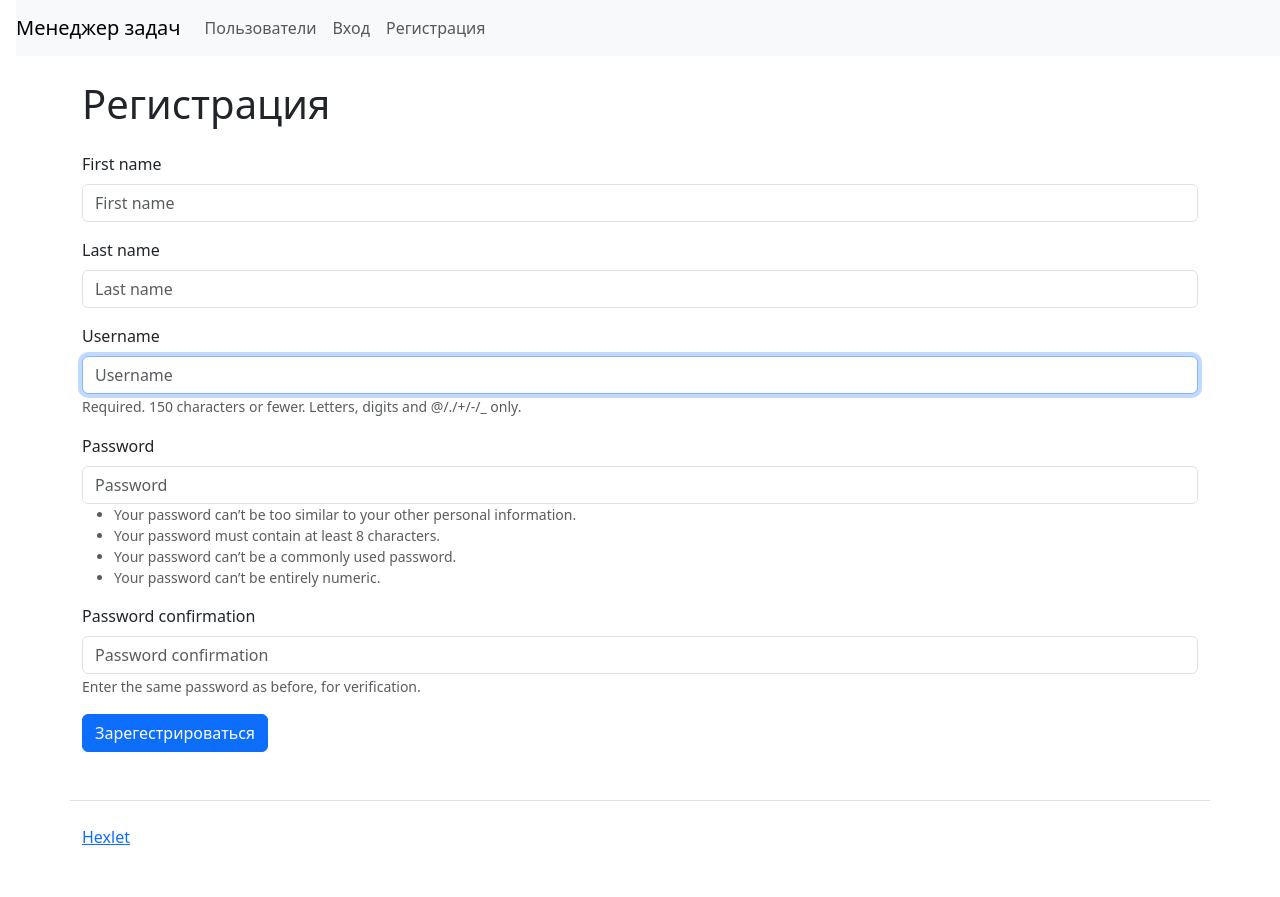
After one commit to mileoa/python-django-development-project-52, a Django app: page /users/create/ in a window 1280 px wide. The commit adds this page. Run offline with Django 5.2, Linux system fonts and the light colour scheme; some libraries are stand-ins or nearby versions.

```diff
--- a/task_manager/settings.py
+++ b/task_manager/settings.py
@@ -32,6 +32,8 @@ SECRET_KEY = os.environ.get(
 DEBUG = "RENDER" not in os.environ
 
 AUTH_USER_MODEL = "users.User"
+LOGIN_REDIRECT_URL = "/"
+LOGOUT_REDIRECT_URL = "/"
 
 ALLOWED_HOSTS = ["webserver"]
 if DEBUG:
--- a/task_manager/templates/base_template.html
+++ b/task_manager/templates/base_template.html
@@ -12,6 +12,9 @@
         {% block navigation %} {% include "navigation.html" %} {% endblock %}
     </nav>
     <div class="container wrapper flex-grow-1">
+      {% if messages %}
+        {% bootstrap_messages %}
+      {% endif %}
         <h1 class="my-4"></h1>
         <h1 class="my-4"></h1>
         {% block content %}{% endblock %}
--- a/task_manager/templates/index.html
+++ b/task_manager/templates/index.html
@@ -1,5 +1,4 @@
 {% extends "base_template.html"%}
-
 {% block title %} Менеджер задач {% endblock %}
 
 {% block content %}
--- a/task_manager/templates/navigation.html
+++ b/task_manager/templates/navigation.html
@@ -7,16 +7,21 @@
     <li class="nav-item">
       <a class="nav-link" href="/users/">Пользователи</a>
     </li>
-
-  </ul>
-  <ul class="navbar-nav">
-
+    {% if not user.is_authenticated %}
       <li class="nav-item">
-        <a class="nav-link" href="/login/">Вход</a>
+        <a class="nav-link" href="{% url 'login' %}">Вход</a>
       </li>
       <li class="nav-item">
-        <a class="nav-link" href="/users/create/">Регистрация</a>
+        <a class="nav-link" href="{% url 'user_create' %}">Регистрация</a>
       </li>
-
+    {% endif %}
   </ul>
+  {% if user.is_authenticated %}
+        <ul class="navbar-nav">
+          <form action="{% url 'logout' %}" method="post">
+            {% csrf_token %}
+            <input class="btn nav-link" type="submit" value="Выход">
+          </form>
+        </ul>
+      {% endif %}
 </div>
--- a/task_manager/urls.py
+++ b/task_manager/urls.py
@@ -17,10 +17,12 @@ Including another URLconf
 
 from django.contrib import admin
 from django.urls import path, include
-from task_manager.views import MainIndexView
+from task_manager.views import MainIndexView, CustomLoginView, CustomLogoutView
 
 urlpatterns = [
     path("admin/", admin.site.urls),
     path("", MainIndexView.as_view(), name="main_index"),
+    path("login/", CustomLoginView.as_view(), name="login"),
+    path("logout/", CustomLogoutView.as_view(), name="logout"),
     path("users/", include("users.urls")),
 ]
--- /dev/null
+++ b/users/forms.py
@@ -0,0 +1,8 @@
+from django.contrib.auth.forms import UserCreationForm
+from .models import User
+
+
+class UserCreateForm(UserCreationForm):
+    class Meta:
+        model = User
+        fields = ["first_name", "last_name", "username"]
--- /dev/null
+++ b/users/templates/users/user_create.html
@@ -0,0 +1,13 @@
+{% extends "base_template.html"%}
+{% load django_bootstrap5 %}
+
+{% block title %} Регистрация {% endblock %}
+
+{% block content %}
+<h1 class="my-4">Регистрация</h1>
+<form action="{% url 'user_create' %}" method="post">
+    {% csrf_token %}
+    {% bootstrap_form form %}
+    {% bootstrap_button button_type="submit" content="Зарегестрироваться" %}
+</form>
+{% endblock %}
--- a/users/templates/users/index.html
+++ b/users/templates/users/user_list.html
@@ -19,12 +19,12 @@
         <tr>
             <td>{{ user.id }}</td>
             <td>{{ user.username }} </td>
-            <td>{{ user.first_name }} {{ user.last_name }}</td>
+            <td>{{ user.get_full_name }}</td>
             <td>{{ user.date_joined }}</td>
             <td>
-                <a href={% url 'users_update' %}>Изменить</a>
+                <a href="{% url 'user_update' pk=user.id%}">Изменить</a>
                 <br>
-                <a href={% url 'users_delete' %}>Удалить</a>
+                <a href="{% url 'user_delete' pk=user.id%}">Удалить</a>
             </td>
         </tr>
         {% endfor %}
--- a/users/urls.py
+++ b/users/urls.py
@@ -1,8 +1,9 @@
 from django.urls import path
-from users.views import IndexView, UpdateView, DeleteView
+from users.views import IndexUserView, UpdateUserView, DeleteUserView, CreateUserView
 
 urlpatterns = [
-    path("", IndexView.as_view(), name="users_index"),
-    path("update/", UpdateView.as_view(), name="users_update"),
-    path("delete/", DeleteView.as_view(), name="users_delete"),
+    path("", IndexUserView.as_view(), name="user_list"),
+    path("create/", CreateUserView.as_view(), name="user_create"),
+    path("<int:pk>/update/", UpdateUserView.as_view(), name="user_update"),
+    path("<int:pk>/delete/", DeleteUserView.as_view(), name="user_delete"),
 ]
--- a/users/views.py
+++ b/users/views.py
@@ -1,27 +1,35 @@
 from django.shortcuts import render, redirect
-from django.urls import reverse
-from django.views.generic import TemplateView
+from django.urls import reverse, reverse_lazy
+from django.views.generic import TemplateView, ListView, UpdateView, CreateView
+
 from .models import User
+from .forms import UserCreateForm
 
 
 # Create your views here.
-class IndexView(TemplateView):
+class IndexUserView(ListView):
 
-    def get(self, request, *args, **kwargs):
-        users = User.objects.all()
-        return render(request, "users/index.html", context={"users": users})
+    http_method_names = ["get"]
+    model = User
+    context_object_name = "users"
 
 
-class UpdateView(TemplateView):
+class CreateUserView(CreateView):
 
-    def get(self, request, *args, **kwargs):
-        return render(request, "users/update.html", context={})
-
-    def post(self, request, *args, **kwargs):
-        return render(request, "users/update.html", context={})
+    form_class = UserCreateForm
+    template_name = "users/user_create.html"
+    http_method_names = ["get", "post"]
+    success_url = reverse_lazy("user_list")
+    success_message = "Пользователь успешно зарегистрирован"
 
 
-class DeleteView(TemplateView):
+class UpdateUserView(UpdateView):
 
-    def post(self, request, *args, **kwargs):
-        return redirect("users_index")
+    http_method_names = ["get", "post"]
+    model = User
+
+
+class DeleteUserView(TemplateView):
+
+    http_method_names = ["post"]
+    model = User
```
Also changed, not shown: task_manager/templates/registration/login.html (added, +13 -0 lines), task_manager/views.py (+14 -2 lines), users/templates/users/user_login.html (added).
